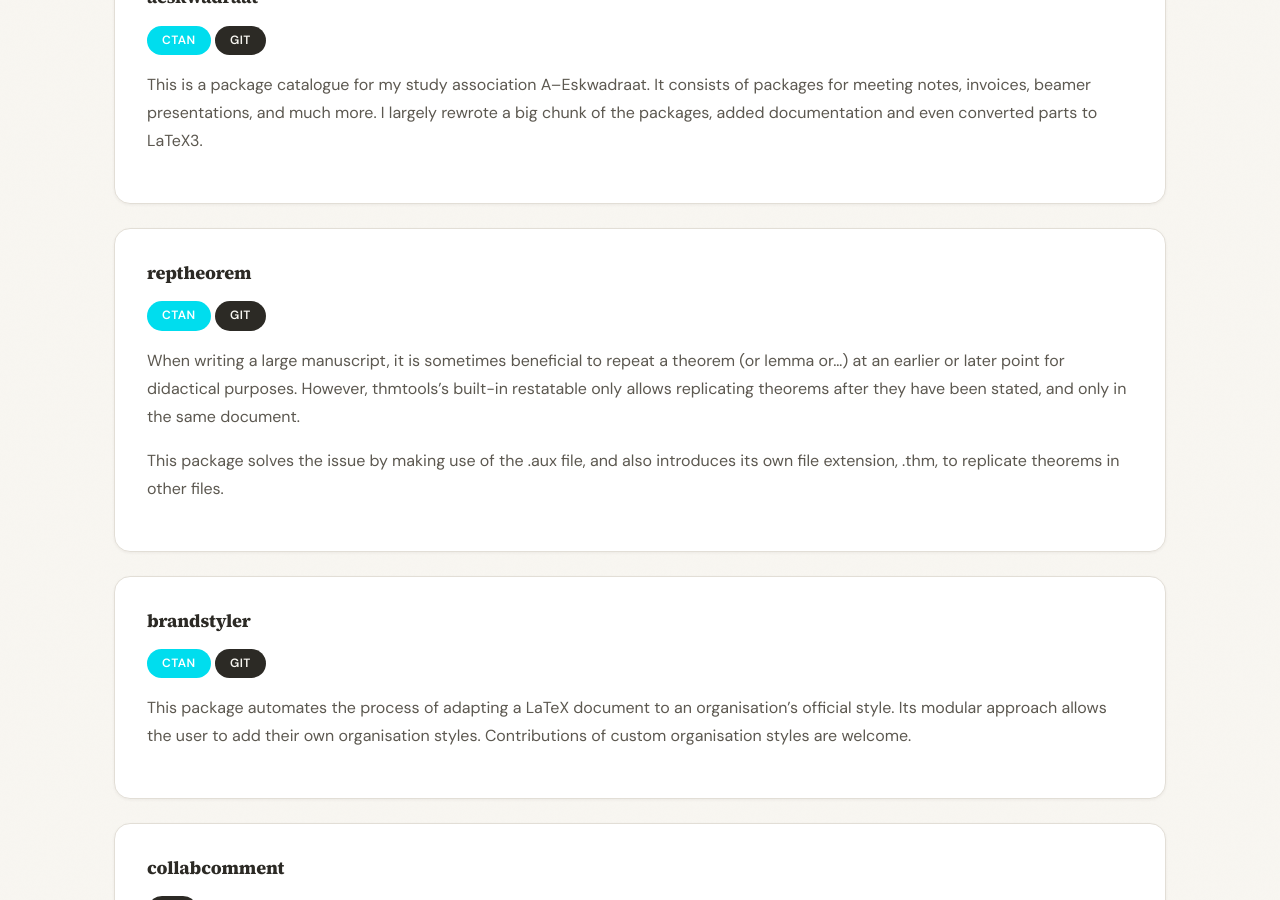
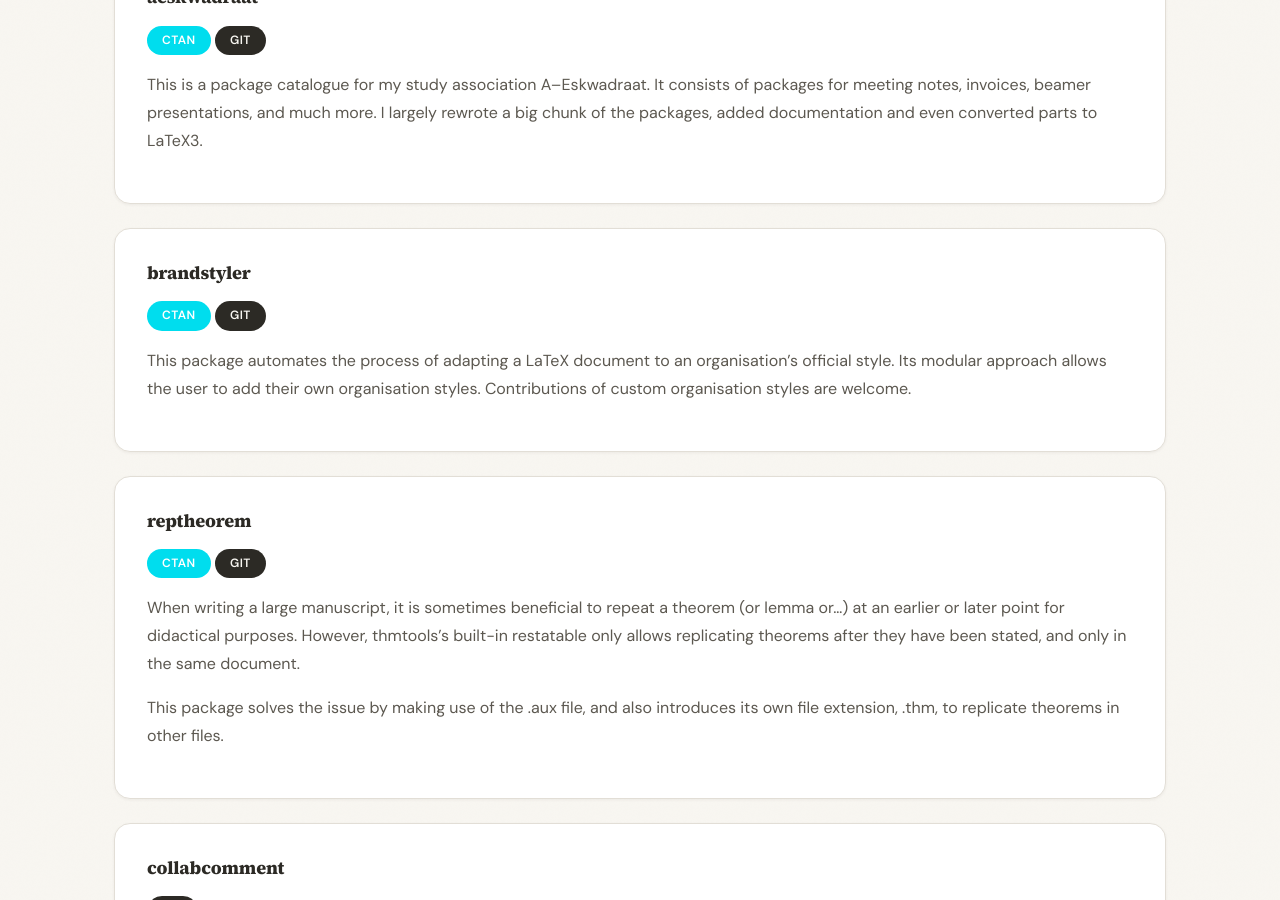
Before and after one commit to JesseStraat/jessestraat.github.io, a Jekyll site: the page built from _pages/latex.md, in a window 1280 px wide and 900 px high, scrolled down 373 px. Built offline with Jekyll 4.4.1, drawn with Linux system fonts in a browser that asks for light colours; a style sheet for code colours, icons or effects is not loaded.

Commit message:
Moved brandstyler up for alphabetical sorting

```diff
--- a/_pages/latex.md
+++ b/_pages/latex.md
@@ -20,6 +20,15 @@ This is a collection of projects I have developed in LaTeX. For more information
 </div>
 
 <div class="section-card">
+<h4><b>brandstyler</b></h4>
+<div class="pub-actions" style="margin-bottom: var(--space-3);">
+<a href="https://ctan.org/pkg/brandstyler" target="_blank" class="btn-pill btn-website">CTAN</a>
+<a href="https://github.com/jessestraat/brandstyler" target="_blank" class="btn-pill btn-git">Git</a>
+</div>
+This package automates the process of adapting a LaTeX document to an organisation's official style. Its modular approach allows the user to add their own organisation styles. Contributions of custom organisation styles are welcome.
+</div>
+
+<div class="section-card">
 <h4><b>reptheorem</b></h4>
 <div class="pub-actions" style="margin-bottom: var(--space-3);">
 <a href="https://ctan.org/pkg/reptheorem" target="_blank" class="btn-pill btn-website">CTAN</a>
@@ -28,15 +37,6 @@ This is a collection of projects I have developed in LaTeX. For more information
 When writing a large manuscript, it is sometimes beneficial to repeat a theorem (or lemma or...) at an earlier or later point for didactical purposes. However, thmtools’s built-in restatable only allows replicating theorems after they have been stated, and only in the same document.
 
 This package solves the issue by making use of the .aux file, and also introduces its own file extension, .thm, to replicate theorems in other files.
-</div>
-
-<div class="section-card">
-<h4><b>brandstyler</b></h4>
-<div class="pub-actions" style="margin-bottom: var(--space-3);">
-<a href="https://ctan.org/pkg/brandstyler" target="_blank" class="btn-pill btn-website">CTAN</a>
-<a href="https://github.com/jessestraat/brandstyler" target="_blank" class="btn-pill btn-git">Git</a>
-</div>
-This package automates the process of adapting a LaTeX document to an organisation's official style. Its modular approach allows the user to add their own organisation styles. Contributions of custom organisation styles are welcome.
 </div>
 
 <div class="section-card">
```
